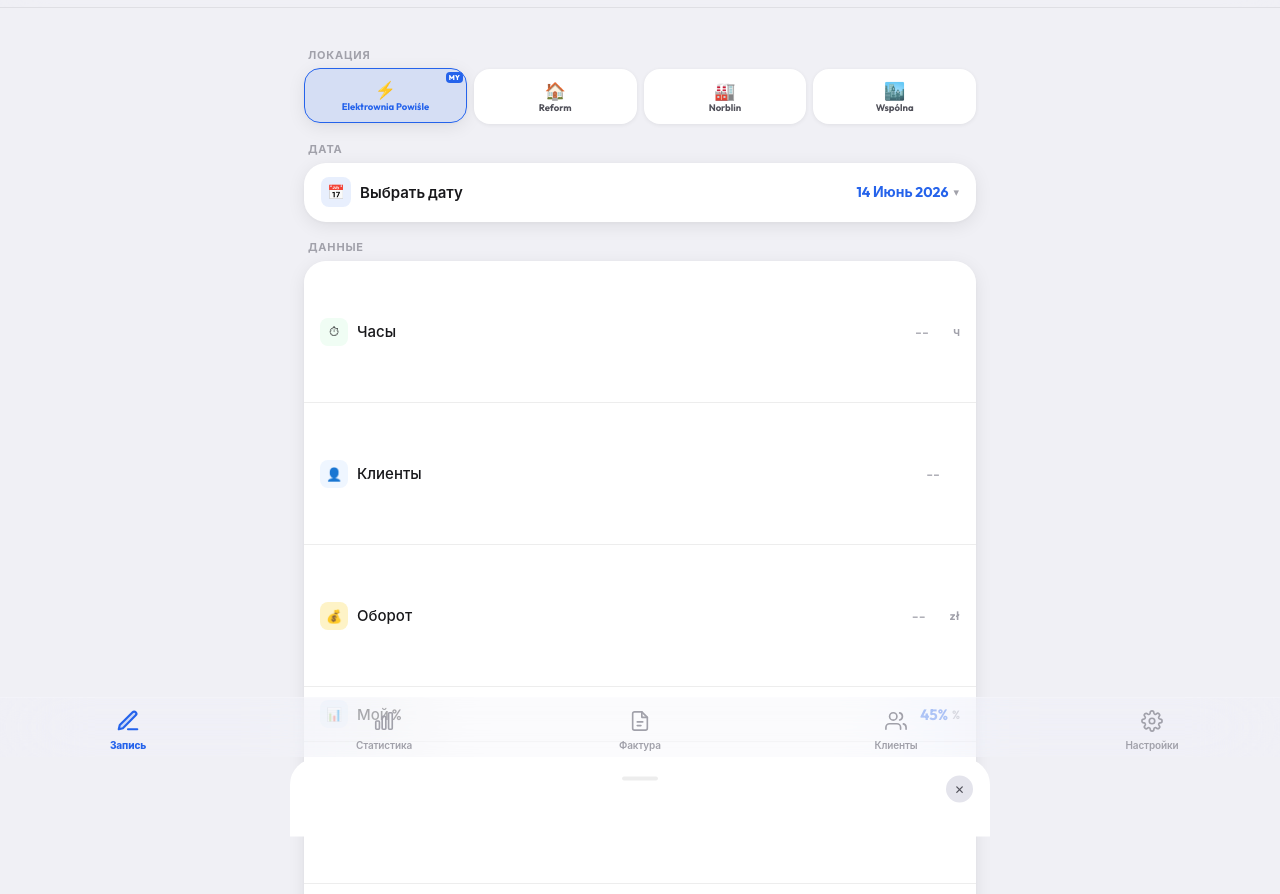
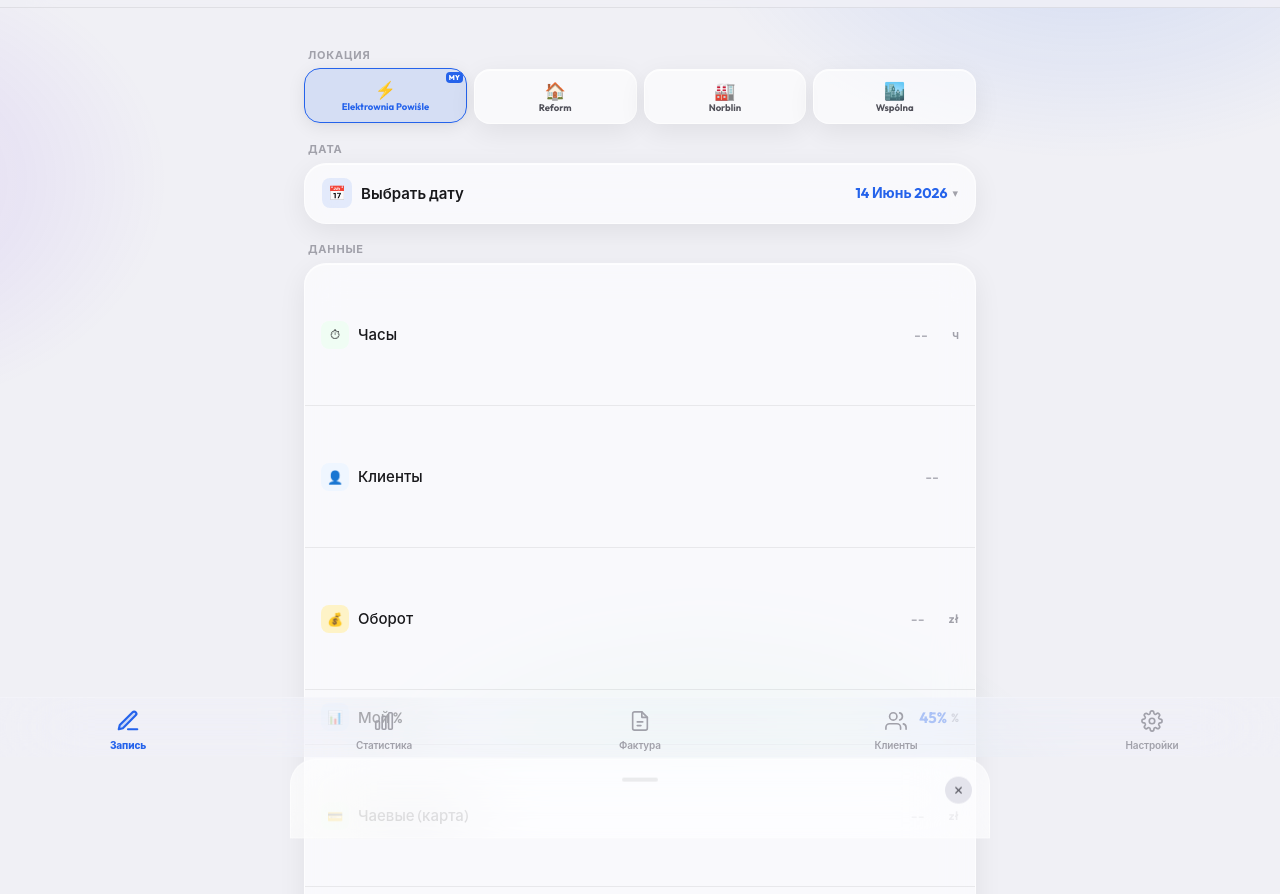
Before and after one commit to shuramaksimov93-sketch/Barber_tracker.app, a plain HTML site: page index.html in a window 1280 px wide. Shown: the part 43-937 px from the top of the page. Drawn offline with Linux system fonts and the light colour scheme.

Commit message:
Update index.html

```diff
--- a/index.html
+++ b/index.html
@@ -750,6 +750,75 @@ input.pct-range::-moz-range-thumb{width:28px;height:28px;border-radius:50%;backg
 @media(prefers-color-scheme:dark){
   .cl-search-box{background:var(--card)}
 }
+
+/* ═══════════════════════════════════════════════════════
+   LIQUID GLASS — слой нового дизайна (только визуал)
+   ═══════════════════════════════════════════════════════ */
+body::before{
+  content:'';position:fixed;inset:0;z-index:-1;pointer-events:none;
+  background:
+   radial-gradient(640px 430px at 85% -8%,rgba(37,99,235,.16),transparent 62%),
+   radial-gradient(520px 380px at -12% 28%,rgba(124,58,237,.13),transparent 62%),
+   radial-gradient(640px 420px at 55% 112%,rgba(22,163,74,.11),transparent 62%);
+}
+:root{
+  --glass:rgba(255,255,255,.6);
+  --glass-bd:rgba(255,255,255,.55);
+  --glass-hi:rgba(255,255,255,.75);
+}
+@media(prefers-color-scheme:dark){
+  :root{
+    --glass:rgba(30,30,40,.5);
+    --glass-bd:rgba(255,255,255,.08);
+    --glass-hi:rgba(255,255,255,.08);
+  }
+  body::before{
+    background:
+     radial-gradient(640px 430px at 85% -8%,rgba(59,130,246,.13),transparent 62%),
+     radial-gradient(520px 380px at -12% 28%,rgba(139,92,246,.11),transparent 62%),
+     radial-gradient(640px 420px at 55% 112%,rgba(34,197,94,.08),transparent 62%);
+  }
+}
+/* стеклянные поверхности */
+.card,
+.sc:not(.hero):not(.hero-p),
+.prev-strip,
+.form-group,
+.set-wrap,
+.cl-card,
+.cl-search-box,
+.ptabs,
+.loc-pill,
+.inv-wrap,
+.dayoff-btn,
+.add-loc-btn{
+  background:var(--glass);
+  backdrop-filter:blur(18px) saturate(170%);
+  -webkit-backdrop-filter:blur(18px) saturate(170%);
+  border:1px solid var(--glass-bd);
+  box-shadow:0 8px 28px rgba(0,0,0,.07),inset 0 1px 0 var(--glass-hi);
+}
+.dayoff-btn{border-style:dashed}
+/* внутренние ряды — прозрачные, чтобы стекло карточки просвечивало */
+.frow,.set-row,.loc-set-item,.loc-row,.erow{background:transparent}
+.inv-sh{background:rgba(120,120,140,.1)}
+.inv-total{backdrop-filter:none}
+/* шторки и попапы — более плотное стекло */
+.modal-sheet,.picker-box,.emoji-picker-box,.color-popup{
+  background:var(--glass);
+  backdrop-filter:blur(36px) saturate(185%);
+  -webkit-backdrop-filter:blur(36px) saturate(185%);
+  border:1px solid var(--glass-bd);
+}
+/* анимация переключения вкладок */
+@keyframes tabIn{from{opacity:0;transform:translateY(12px) scale(.992)}to{opacity:1;transform:none}}
+.tab-anim{animation:tabIn .34s cubic-bezier(.34,1.25,.64,1)}
+/* приятные нажатия */
+.set-btn:active,.cl-add-btn:active,.mnav-btn:active,.cal-nav:active{transform:scale(.9)}
+.frow:active,.cl-card:active,.set-row:active{background:rgba(120,120,140,.08)}
+.save-btn:active,.copy-btn:active,.cf-save:active{transform:scale(.97)}
+@media(prefers-reduced-motion:reduce){.tab-anim{animation:none}}
+
 </style>
 </head>
 <body>
@@ -1914,6 +1983,7 @@ function setupSheetSwipe(){
 /* ══ TABS ══ */
 function showTab(id){
   ['entry','stats','invoice','clients','settings'].forEach(t=>{document.getElementById('tab-'+t).style.display=(t===id)?'':'none'});
+  const _at=document.getElementById('tab-'+id);if(_at){_at.classList.remove('tab-anim');void _at.offsetWidth;_at.classList.add('tab-anim')}
   const TABS=['entry','stats','invoice','clients','settings'];
   const activeIdx=TABS.indexOf(id);
   document.querySelectorAll('.tab-btn').forEach((b,i)=>{b.classList.toggle('active',i===activeIdx)});
```
